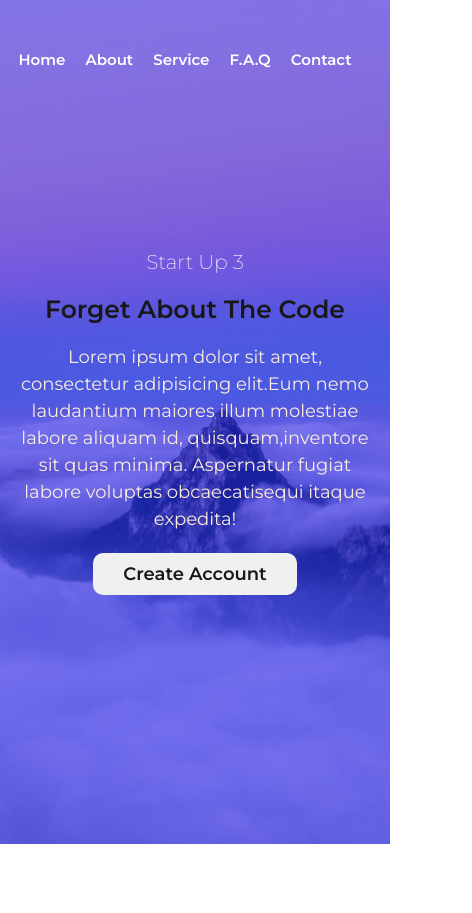
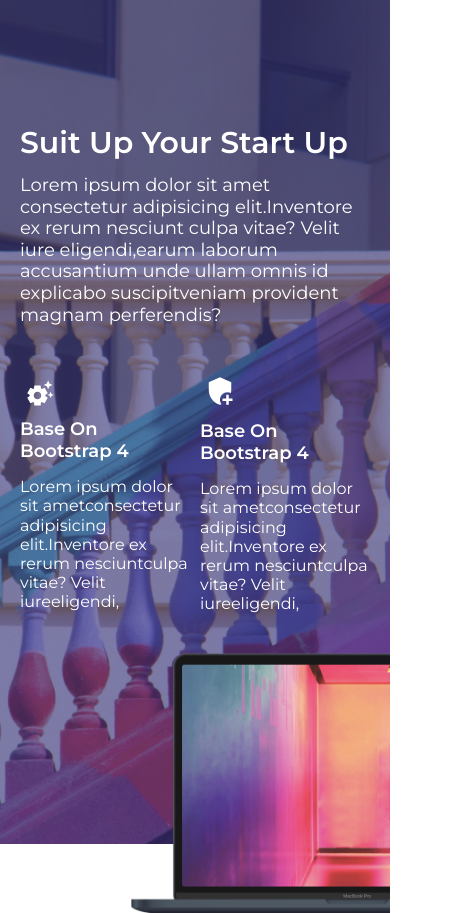
Before and after one commit to dicksonudehz/projectone, a React (Create React App) app: page / in a window 390 px wide. Shown: the whole page, 472 px wide, since content can reach past the window. Before the commit the page ends 844 px from the top, so only its background shows below. Built offline with nearby package versions, Linux system fonts and the light colour scheme.

Commit message:
responsive commit

```diff
--- a/src/App.js
+++ b/src/App.js
@@ -1,14 +1,14 @@
 // import HomepageFour from "./HomepageFour";
-import Homepageone from "./Homepageone";
-// import Homepagethree from "./Homepagethree";
+// import Homepageone from "./Homepageone";
+import Homepagethree from "./Homepagethree";
 // import HomepageTwo from "./HomepageTwo";
 
 function App() {
   return (
     <>
-      <Homepageone/>
+      {/* <Homepageone/> */}
       {/* <HomepageTwo/> */}
-      {/* <Homepagethree/> */}
+      <Homepagethree/>
       {/* <HomepageFour/> */}
 
 
--- a/src/homepageone.css
+++ b/src/homepageone.css
@@ -179,7 +179,7 @@
     font-size: 18px;
     text-align: center;
     line-height: 1.5;
-    font-weight: normal;
+    font-weight: 500;
     color: white;
     color: antiquewhite;
     padding-right: 20px;
--- a/src/homepagethree.css
+++ b/src/homepagethree.css
@@ -2,7 +2,7 @@
   margin: 0;
   padding: 0;
   box-sizing: border-box;
-  font-family: 'Montserrat', sans-serif;
+  font-family: "Montserrat", sans-serif;
 }
 .mainContainerThree {
   position: relative;
@@ -21,8 +21,8 @@
   width: 100%;
   padding-left: 100px;
   padding-top: 20px;
-  max-height: 100vh;
-  overflow: hidden;
+  /* height: 100vh; */
+  /* overflow-y: hidden; */
 }
 .navContainertThree {
   display: flex;
@@ -31,7 +31,7 @@
   align-items: center;
   width: 100%;
   padding-right: 100px;
-  max-height: 100vh;
+  /* height: 100vh; */
 }
 .navLinks {
   display: flex;
@@ -78,7 +78,7 @@
   padding-top: 100px;
 }
 
-.leftMainContent{
+.leftMainContent {
   display: flex;
   align-items: self-start;
   flex-direction: column;
@@ -88,7 +88,7 @@
   align-items: self-start;
   flex-direction: column;
 }
-.topLeftContainer h1{
+.topLeftContainer h1 {
   color: white;
   line-height: 1.5;
   font-weight: 600;
@@ -102,18 +102,188 @@
   font-size: 18px;
   padding-top: 10px;
 }
-.listBodyContent{
+.listBodyContent {
   display: flex;
   flex-direction: row;
   align-items: center;
   justify-content: space-between;
   padding-top: 30px;
   width: 100%;
+}
+.leftBodyContent {
+  display: flex;
+  flex-direction: column;
+}
+.icon {
+  font-size: 40px !important;
+  color: white;
+  padding-bottom: 10px;
+}
+.leftBodyContent h3 {
+  font-size: 18px;
+  color: white;
+  text-transform: capitalize;
+  font-weight: 600;
+  padding-bottom: 10px;
+}
+.leftBodyContent p {
+  color: white;
+  line-height: 1.2;
+  font-weight: 400;
+  font-size: 16px;
+  padding-top: 5px;
+}
+.rightBodyContent h3 {
+  font-size: 18px;
+  color: white;
+  text-transform: capitalize;
+  font-weight: 600;
+  padding-bottom: 5px;
+}
+.rightBodyContent p {
+  color: white;
+  line-height: 1.2;
+  font-weight: 400;
+  font-size: 16px;
+  padding-top: 10px;
+}
+.rightMainContent img {
+  width: 70%;
+  object-fit: cover;
+  float: right;
+  /* margin-top: -80px; */
+}
+/* mobile styling session  */
+@media screen and (max-width: 960px) {
+  * {
+    margin: 0;
+    padding: 0;
+    box-sizing: border-box;
+    font-family: "Montserrat", sans-serif;
+  }
+  .mainContainerThree {
+    position: relative;
+    display: flex;
+    z-index: -999px;
+    /* height: 100vh; */
+    background-blend-mode: overlay;
+    background-color: rgb(15, 15, 104);
+    opacity: 0.9;
+  }
+  .mainContainerThree img {
+    width: 100%;
+    object-fit: cover;
+  }
+  .ContentContainerThree {
+    position: absolute;
+    width: 100%;
+    padding-left: 20px;
+    padding-top: 20px;
+    max-height: 100vh;
+    /* overflow: hidden; */
+  }
+  .navContainertThree {
+    display: flex;
+    flex-direction: column;
+    justify-content: flex-start;
+    align-items: flex-start;
+    width: 100%;
+    display: none;
+  }
+  .navLinks {
+    display: flex;
+    width: 100%;
+    /* background-color: red; */
+    flex-direction: column;
+    align-items: flex-start;
+  }
+  .buttonContainer {
+    margin-top: 30px;
+  }
+  .link {
+    padding: 10px 35px 10px 35px;
+    border: none;
+    border-radius: 10px;
+    cursor: pointer;
+    color: black;
+    font-size: 16px;
+    font-weight: 600;
+    text-transform: capitalize;
+    background-color: #25dac5;
+  }
+  .navLinks span {
+    font-weight: 600;
+    font-size: 20px;
+    text-transform: capitalize;
+    color: white;
+  }
+  .navLinks ul {
+    display: flex;
+    flex-direction: column;
+    align-items: flex-start;
+    justify-content: flex-start;
+  }
+  .navLinks ul li {
+    list-style: none;
+    padding-top: 25px;
+    text-transform: capitalize;
+    font-weight: 600;
+    color: white;
+    cursor: pointer;
+    margin-left: -20px;
+  }
+  .bodyContentContainer {
+    display: flex;
+    flex-direction: column;
+    justify-content: flex-start;
+    align-items: flex-start;
+    padding-top: 100px;
+  }
+  .leftMainContent {
+    display: flex;
+    align-items: self-start;
+    flex-direction: column;
+  }
+  .topLeftContainer {
+    display: flex;
+    align-items: self-start;
+    flex-direction: column;
+    padding-right: 20px;
+  }
+  .topLeftContainer h1 br {
+    display: none;
+  }
+  .topLeftContainer h1 {
+    color: white;
+    line-height: 1.5;
+    font-weight: 600;
+    font-size: 30px;
+    text-transform: capitalize;
+  }
+  .topLeftContainer p br {
+    display: none;
+  }
+  .topLeftContainer p {
+    color: white;
+    line-height: 1.2;
+    font-weight: 400;
+    font-size: 18px;
+    padding-top: 10px;
+  }
+  .listBodyContent{
+    display: flex;
+    flex-direction: row;
+    align-items: center;
+    justify-content: space-between;
+    padding-top: 50px;
+    width: 100%;
+    padding-right: 20px;
 
 }
 .leftBodyContent{
   display: flex;
   flex-direction: column;
+  margin-right: 10px;
 }
 .icon{
   font-size: 40px !important;
@@ -126,6 +296,9 @@
   text-transform: capitalize;
   font-weight: 600;
   padding-bottom: 10px;
+}
+.leftBodyContent p br{
+  display: none;
 }
 .leftBodyContent p{
   color: white;
@@ -141,6 +314,9 @@
   font-weight: 600;
   padding-bottom: 5px;
 }
+.rightBodyContent p br{
+  display: none;
+}
 .rightBodyContent p{
   color: white;
   line-height: 1.2;
@@ -152,5 +328,6 @@
   width: 70%;
   object-fit: cover;
   float: right;
-    /* margin-top: -80px; */
+  margin-top: 40px;
 }
+}
```
Lines whose indentation alone changed are shown as unchanged.
